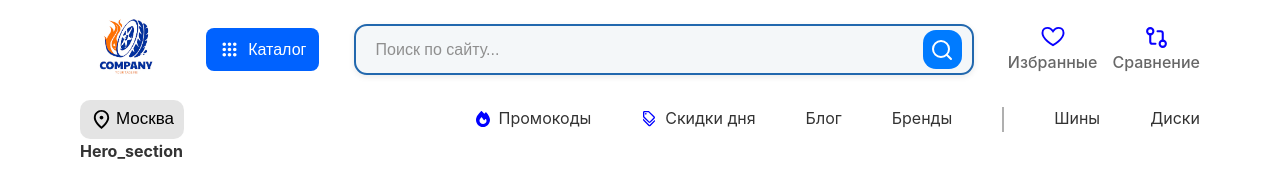
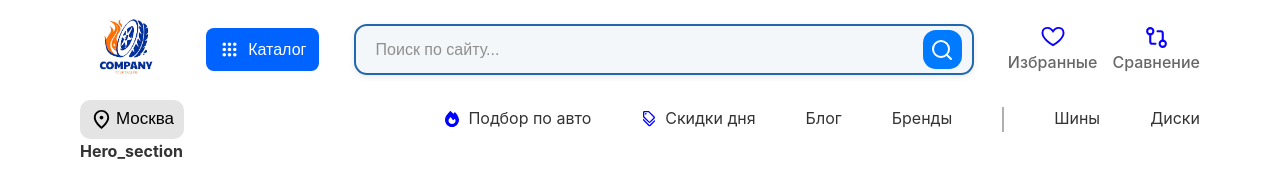
Before and after one commit to Abdurakhman00000/SHINA-FRONT, a Next.js app: page / in a window 1280 px wide. Shown: the top 196 px of the page. Built offline with nearby package versions, Linux system fonts and the light colour scheme.

Commit message:
small changes

```diff
--- a/src/components/layout/header/Header.tsx
+++ b/src/components/layout/header/Header.tsx
@@ -55,7 +55,7 @@ const Header = () => {
 
           <div className={scss.nav_links}>
             <ul>
-              <li> <FaFire/> Промокоды</li>
+              <li> <FaFire/> Подбор по авто</li>
               <li> <MdOutlineDiscount/> Скидки дня</li>
               <li>Блог</li>
               <li>Бренды</li>
```
